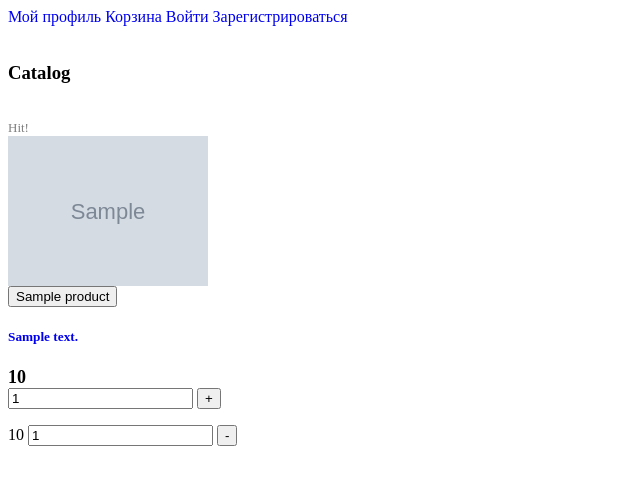
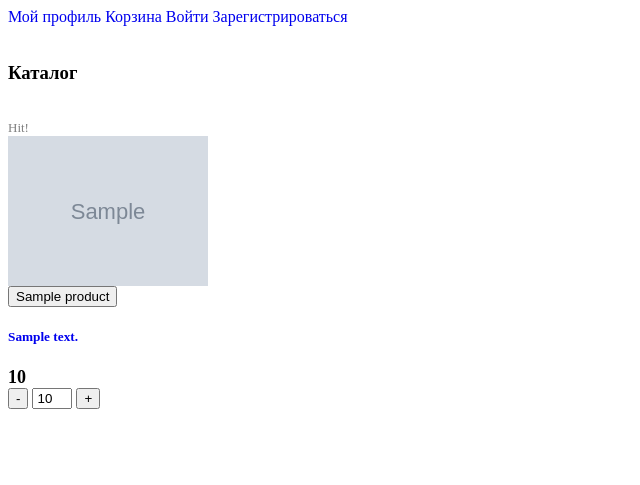
Before and after one commit to shelbylb/online-shop, a PHP site: template src/Views/catalog_page.php in a window 1280 px wide. Shown: the top 485 px of the page, without its empty margins (0-640 px from the left). Run offline with PHP 8.4, Linux system fonts and the light colour scheme; the template is opened without the code that fills it: most values are stand-ins (such as "Sample title", 1, 10 or a date in 2020); grey boxes marked "Sample" are stand-in pictures.

Commit message:
Update catalog_page.php
исправляет отображение кнопок + и -, количества товара в корзине. добавляет кнопку "добавить в корзину", если товара нет в корзине

```diff
--- a/src/Views/catalog_page.php
+++ b/src/Views/catalog_page.php
@@ -3,7 +3,7 @@
     <a href="/cart">Корзина</a>
     <a href="/login">Войти</a>
     <a href="/registration">Зарегистрироваться</a>
-    <h3>Catalog</h3>
+    <h3>Каталог</h3>
     <div class="card-deck">
         <?php foreach ($products as $product): ?>
             <div class="card text-center">
@@ -11,55 +11,87 @@
                     <div class="card-header">
                         Hit!
                     </div>
-                    <img class="card-img-top" src="<?php echo $product->getImageUrl()?>" alt="Card image">
+                    <img class="card-img-top" src="<?php echo $product->getImageUrl() ?>" alt="Card image">
                     <div class="card-body">
                         <form action="/feedback" method="POST">
                             <div class="container">
 
-                                <input type="hidden" name="productId" value="<?php echo $product->getId() ?>" id="productId">
+                                <input type="hidden" name="productId" value="<?php echo $product->getId() ?>"
+                                       id="productId">
 
                                 <button type="submit" class="registerbtn"><?php echo $product->getName(); ?></button>
                             </div>
                         </form>
-                        <a href="#"><h5 class="card-title"><?php echo $product->getDescription();?></h5></a>
+                        <a href="#"><h5 class="card-title"><?php echo $product->getDescription(); ?></h5></a>
                         <div class="card-footer">
-                            <?php echo $product->getPrice();?>
+                            <?php echo $product->getPrice(); ?>
+
                         </div>
                     </div>
                 </a>
-            </div>
-            <form action="/add-cart" method="POST">
-                <div class="container">
-
-                    <input type="hidden" name="productId" value="<?php echo $product->getId()?>" id="productId" required>
 
 
-                    <input type="number" placeholder="1" name="amount" id="amount" value="1" min="1">
+            </form>
+            <div class="amount">
+
+                <?php
+                // Ищем количество для текущего товара по его ID
+                $productId = $product->getId();
+                $amount = 0;
+
+                foreach ($userProductsAmount as $userProductAmount) {
+                    if ($userProductAmount->getProductId() == $productId) {
+                        $amount = $userProductAmount->getAmount();
+                        break; // Нашли — выходим из цикла
+                    }
+                }
 
 
-                    <button type="submit" class="registerbtn">+</button>
+                ?>
+            </div>
+
+
+                <div class="quantity-container">
+                    <?php if ($amount > 0): ?>
+                        <!-- Если количество больше 0 — показываем кнопки + и - и поле ввода -->
+                        <form action="/decrease-cart" method="POST" style="display: inline-flex;">
+                            <input type="hidden" name="productId" value="<?php echo $product->getId()?>" id="productId" required>
+                            <input type="hidden" placeholder="1" name="amount" id="amount" value="1" min="1">
+                            <button type="submit" class="registerbtn btn-minus">-</button>
+                        </form>
+
+                        <input
+                                type="number"
+                                class="quantity-input"
+                                placeholder="<?php echo $amount; ?>"
+                                value="<?php echo $amount; ?>"
+                                min="1"
+                                readonly
+                                style="width: 40px; text-align: center;"
+                        >
+
+                        <form action="/add-cart" method="POST" style="display: inline-flex;">
+                            <input type="hidden" name="productId" value="<?php echo $product->getId()?>" id="productId" required>
+                            <input type="hidden" placeholder="1" name="amount" id="amount" value="1" min="1">
+                            <button type="submit" class="registerbtn btn-plus">+</button>
+                        </form>
+                    <?php else: ?>
+                        <!-- Если количество равно 0 — показываем кнопку "Добавить в корзину" -->
+                        <form action="/add-cart" method="POST">
+                            <input type="hidden" name="productId" value="<?php echo $product->getId()?>" id="productId" required>
+                            <input type="hidden" placeholder="1" name="amount" id="amount" value="1" min="1">
+                            <button type="submit" class="regis terbtn btn-add">Добавить в корзину</button>
+                        </form>
+                    <?php endif; ?>
                 </div>
 
-            </form>
-            <form action="/decrease-cart" method="POST">
-                <div class="container">
-
-                    <input type="hidden" name="productId" value="<?php echo $product->getId()?>" id="productId" required>
-                    <?php foreach ($userProducts as $product): ?>
-                    <?=$product->getAmount()?>
-                    <?php endforeach; ?>
+        <?php endforeach; ?>
+    </div>
 
 
-                    <input type="number" placeholder="1" name="amount" id="amount" value="1" min="1">
 
+</div>
 
-                    <button type="submit" class="registerbtn">-</button>
-                </div>
-
-            </form>
-        <?php endforeach; ?>
-    </div>
-</div>
 
 <style>
     body {
@@ -85,7 +117,7 @@
     .card-img-top {
         width: 100%;
         height: auto;
-        max-width: 200px;    /* Ограничение максимальной ширины */
+        max-width: 200px; /* Ограничение максимальной ширины */
     }
 
     .card:hover {
@@ -103,9 +135,21 @@
         font-size: 11px;
     }
 
-    .card-footer{
+    .card-footer {
         font-weight: bold;
         font-size: 18px;
         background-color: white;
     }
+
+    .btn-add {
+        padding: 5px 15px;
+        font-size: 16px;
+        background-color: #4CAF50; /* Зелёный цвет */
+        color: white;
+        border: none;
+        border-radius: 4px;
+    }
+
+
+
 </style>
```
